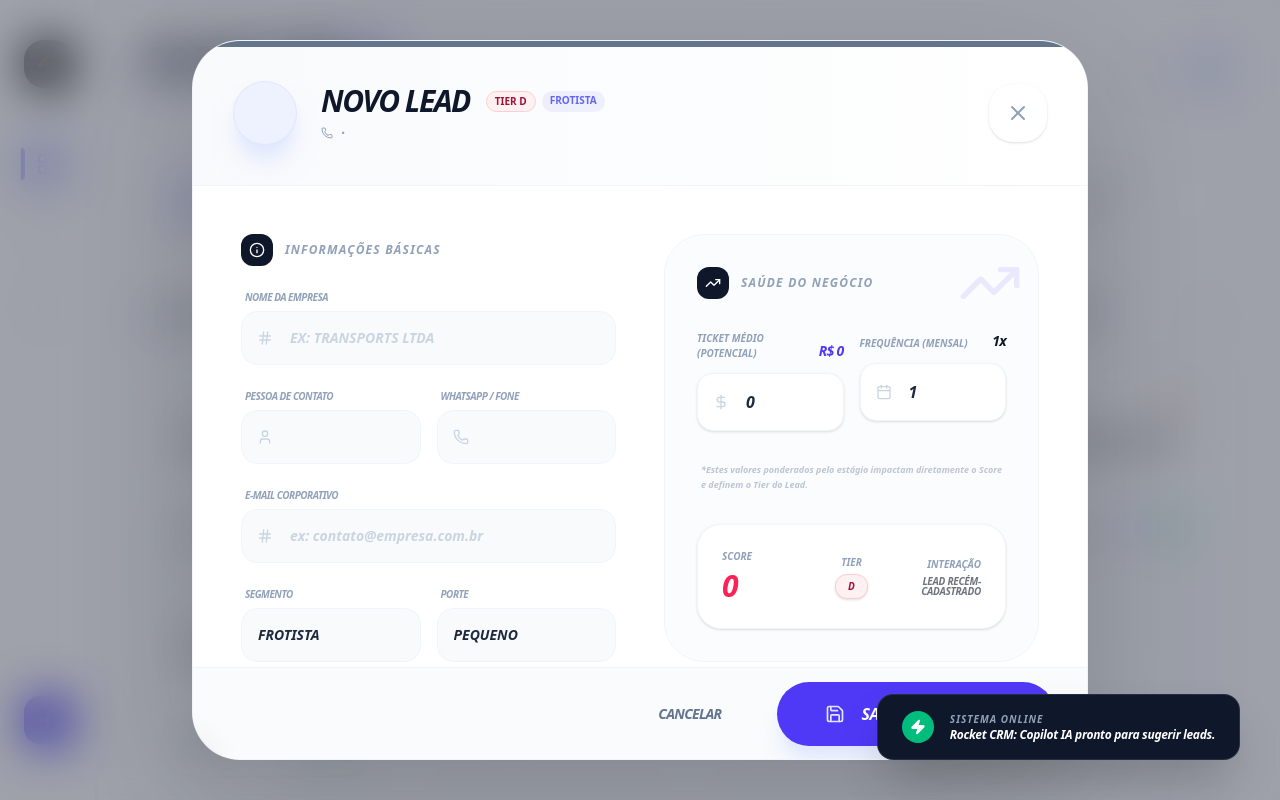
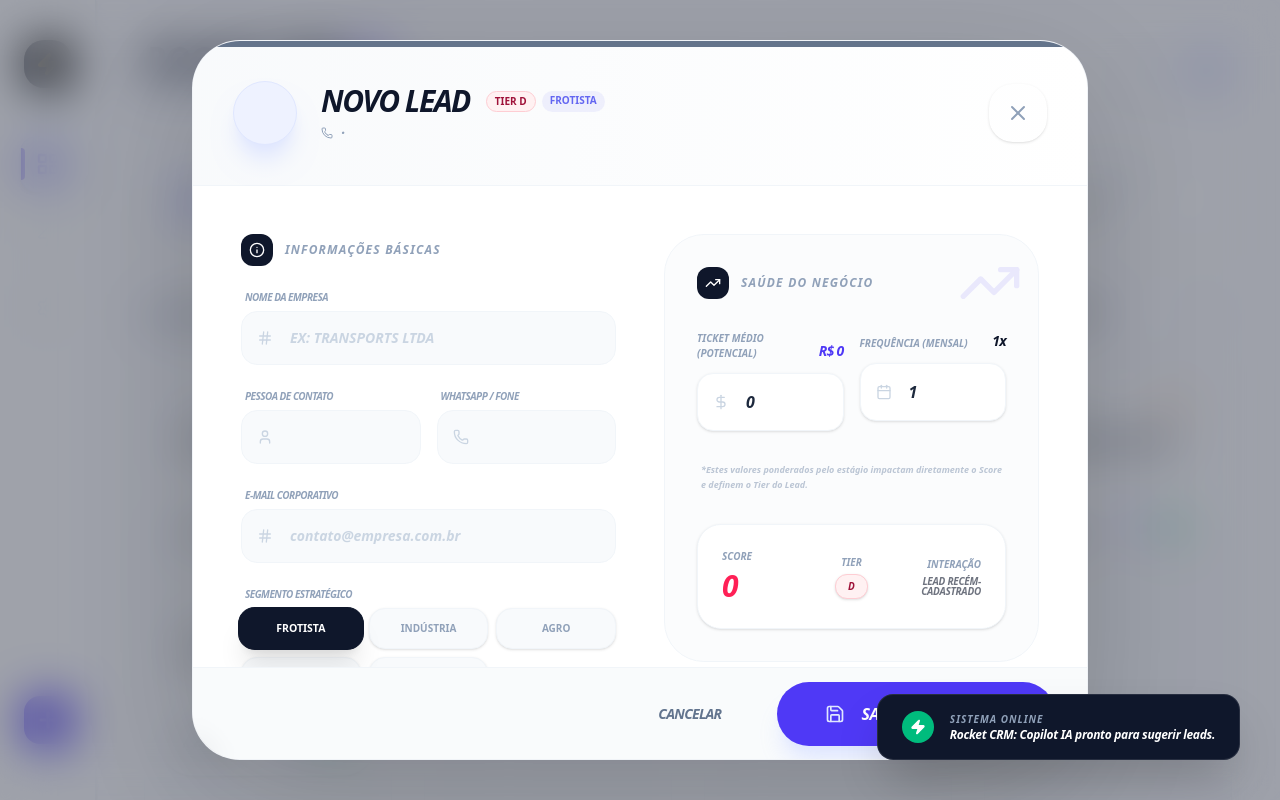
Before and after one commit to ricardohenrique748-bot/CRM, a React (Vite) app: page / in a window 1280 px wide. Both pictures are taken after a click on the button 47 px from the left and 720 px from the top of the page. Shown: the top 800 px of the page. Built offline with nearby package versions, Linux system fonts and the light colour scheme.

Commit message:
feat: add ClientModal component for displaying and editing client details.

```diff
--- a/src/components/ClientModal.tsx
+++ b/src/components/ClientModal.tsx
@@ -120,35 +120,40 @@ export const ClientModal = ({ client, onClose, onSave, onDelete }: ClientModalPr
                         className="w-full bg-slate-50 border border-slate-100 rounded-2xl py-4 pl-12 pr-4 font-black text-slate-800 placeholder:text-slate-300 focus:bg-white focus:ring-4 focus:ring-indigo-500/10 focus:border-indigo-500/30 transition-all outline-none italic text-sm lowercase"
                         value={edited.email}
                         onChange={e => handleChange('email', e.target.value)}
-                        placeholder="EX: contato@empresa.com.br"
+                        placeholder="contato@empresa.com.br"
                       />
                     </div>
                   </div>
 
-                  <div className="grid grid-cols-2 gap-4">
-                    <div className="group relative">
-                      <label className="text-[10px] font-black text-slate-400 uppercase tracking-tighter mb-1.5 block ml-1 italic group-focus-within:text-indigo-600 transition-colors">Segmento</label>
-                      <select
-                        className="w-full bg-slate-50 border border-slate-100 rounded-2xl py-4 px-4 font-black text-slate-800 focus:bg-white focus:ring-4 focus:ring-indigo-500/10 focus:border-indigo-500/30 transition-all outline-none italic text-sm uppercase appearance-none"
-                        value={edited.type}
-                        onChange={e => handleChange('type', e.target.value)}
-                      >
-                        {['Frotista', 'Indústria', 'Agro', 'Revenda', 'Autônomo'].map(t => (
-                          <option key={t} value={t}>{t}</option>
-                        ))}
-                      </select>
+                  <div>
+                    <label className="text-[10px] font-black text-slate-400 uppercase tracking-tighter mb-1.5 block ml-1 italic group-focus-within:text-indigo-600 transition-colors">Segmento Estratégico</label>
+                    <div className="grid grid-cols-3 gap-2">
+                      {(['Frotista', 'Indústria', 'Agro', 'Revenda', 'Autônomo'] as ClientType[]).map(t => (
+                        <button
+                          key={t}
+                          type="button"
+                          onClick={() => handleChange('type', t)}
+                          className={`py-3 rounded-2xl border text-[10px] font-black uppercase transition-all shadow-sm ${edited.type === t ? 'bg-slate-900 border-slate-900 text-white shadow-xl scale-105' : 'bg-slate-50 border-slate-100 text-slate-400 hover:bg-slate-100 hover:text-slate-600'}`}
+                        >
+                          {t}
+                        </button>
+                      ))}
                     </div>
-                    <div className="group relative">
-                      <label className="text-[10px] font-black text-slate-400 uppercase tracking-tighter mb-1.5 block ml-1 italic group-focus-within:text-indigo-600 transition-colors">Porte</label>
-                      <select
-                        className="w-full bg-slate-50 border border-slate-100 rounded-2xl py-4 px-4 font-black text-slate-800 focus:bg-white focus:ring-4 focus:ring-indigo-500/10 focus:border-indigo-500/30 transition-all outline-none italic text-sm uppercase appearance-none"
-                        value={edited.size}
-                        onChange={e => handleChange('size', e.target.value)}
-                      >
-                        {['Pequeno', 'Médio', 'Grande'].map(s => (
-                          <option key={s} value={s}>{s}</option>
-                        ))}
-                      </select>
+                  </div>
+
+                  <div>
+                    <label className="text-[10px] font-black text-slate-400 uppercase tracking-tighter mb-1.5 block ml-1 italic group-focus-within:text-indigo-600 transition-colors">Porte da Empresa</label>
+                    <div className="grid grid-cols-3 gap-2">
+                      {['Pequeno', 'Médio', 'Grande'].map(s => (
+                        <button
+                          key={s}
+                          type="button"
+                          onClick={() => handleChange('size', s)}
+                          className={`py-3 rounded-2xl border text-[10px] font-black uppercase transition-all shadow-sm ${edited.size === s ? 'bg-slate-900 border-slate-900 text-white shadow-xl scale-105' : 'bg-slate-50 border-slate-100 text-slate-400 hover:bg-slate-100 hover:text-slate-600'}`}
+                        >
+                          {s}
+                        </button>
+                      ))}
                     </div>
                   </div>
                 </div>
```
